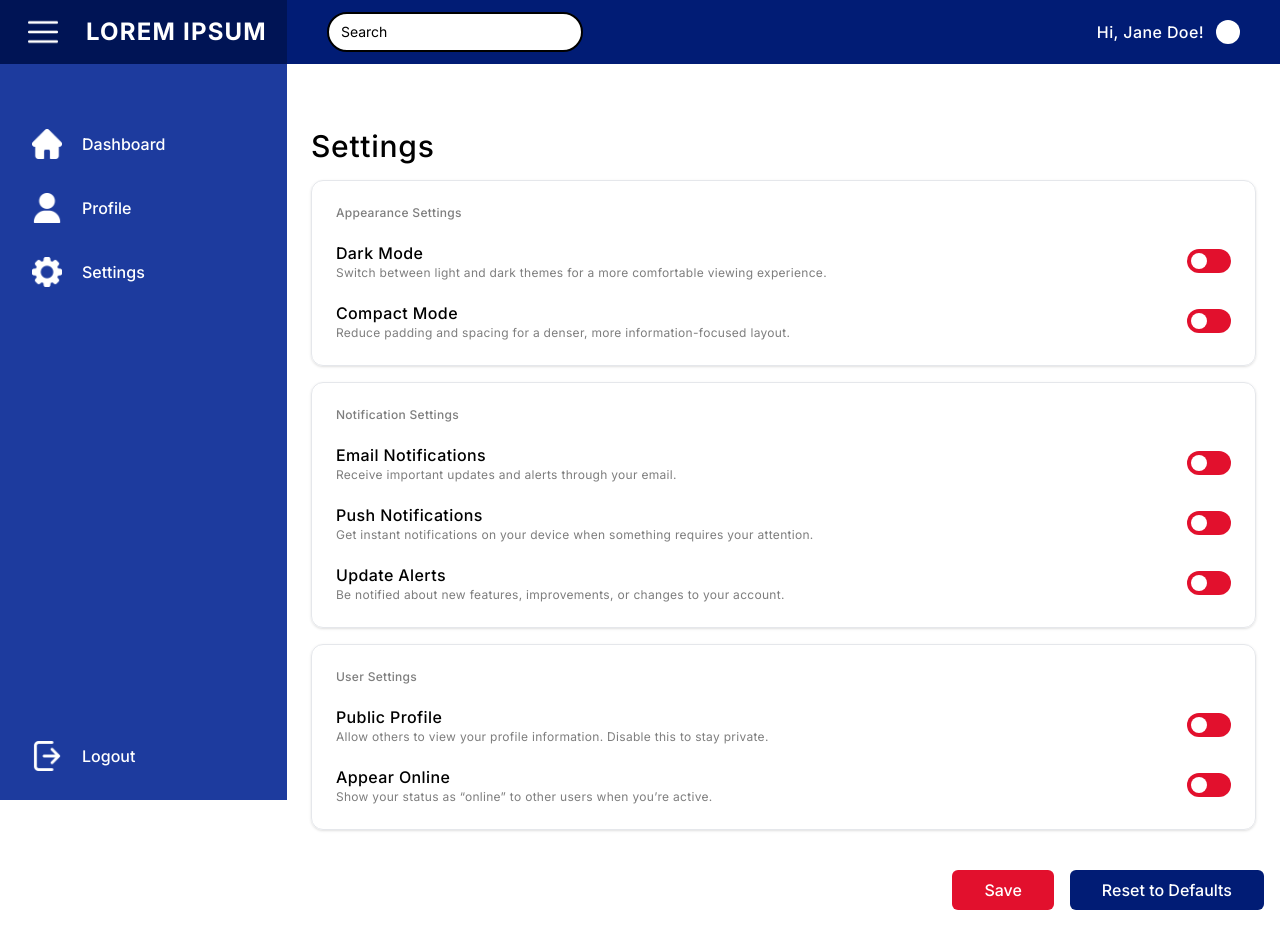
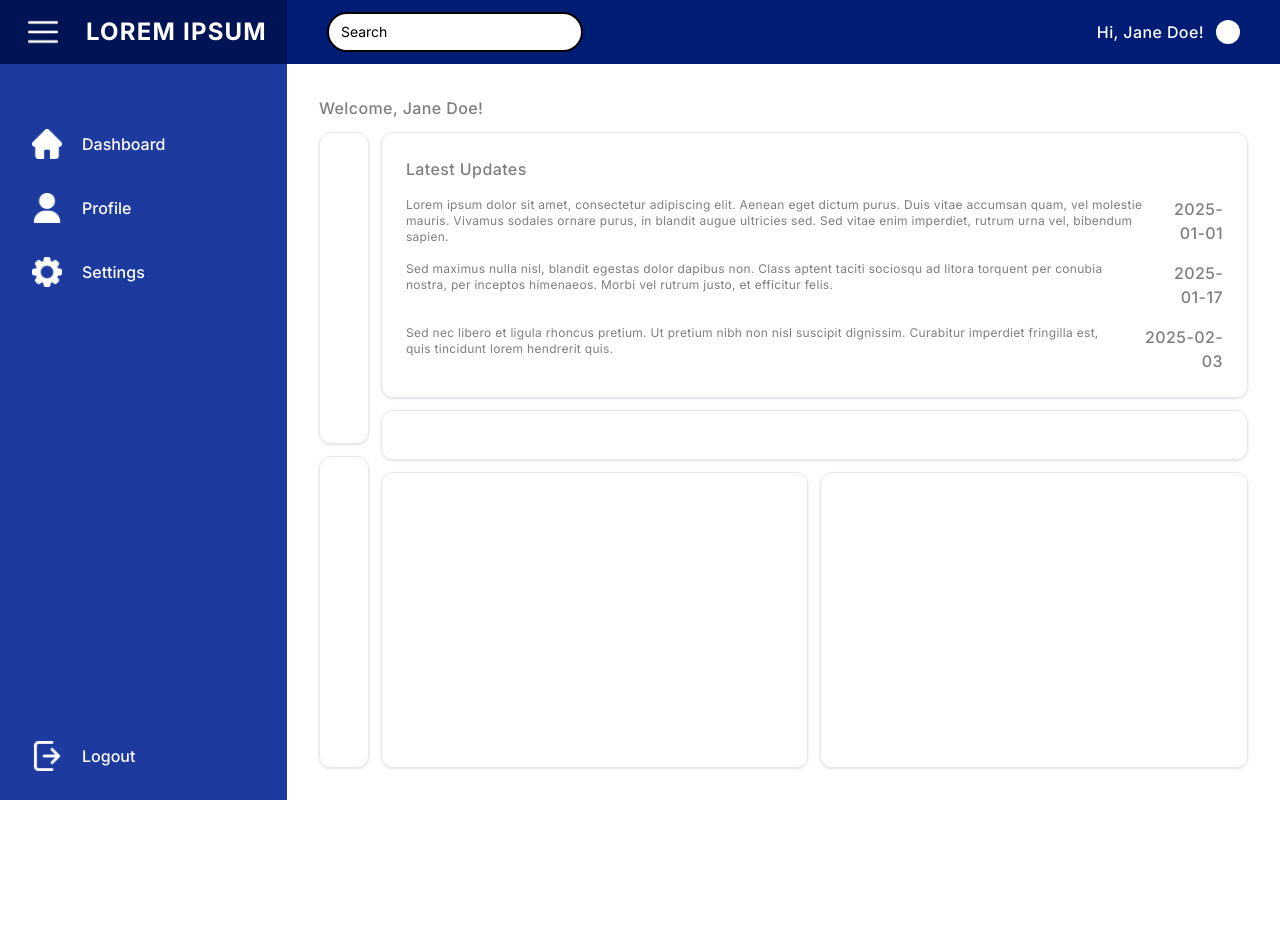
Before and after one commit to NiTzuA/frontend-technical-exam, a React (Vite) app: page / in a window 1280 px wide. After the commit the page ends 800 px from the top, so only its background shows below. Built offline with nearby package versions, Linux system fonts and the light colour scheme.

Commit message:
Added Updates Card

```diff
--- a/src/App.jsx
+++ b/src/App.jsx
@@ -5,6 +5,8 @@ import Navbar from './components/layout/Navbar.jsx'
 import Profile from './components/page_segments/dashboard/Profile.jsx'
 import Settings from './components/page_segments/dashboard/Settings.jsx'
 import Card from './components/ui/Card.jsx'
+import Home from './components/page_segments/dashboard/Home.jsx'
+
 import { useState } from 'react'
 import { useEffect } from 'react'
 
@@ -47,7 +49,7 @@ function App() {
         {!isSmallScreen || !isSidebarOpen ? (
           <div className='flex-grow flex flex-col'>
             <Navbar />
-            <Settings />
+            <Home />
           </div>
         ) : null}
       </div>
--- a/src/components/page_segments/dashboard/Home.jsx
+++ b/src/components/page_segments/dashboard/Home.jsx
@@ -0,0 +1,68 @@
+import Text from "../../ui/Text";
+import Card from "../../ui/Card";
+import { useState, useEffect } from "react";
+import updatesDummy from "../../../data/updates.json";
+
+function Home() {
+
+    const [events, setEvents] = useState([]);
+
+    useEffect(() => {
+        setEvents(updatesDummy);
+    }, []);
+
+    return (
+        <>
+            <div className="flex flex-col justsify-between items-stretch p-8 gap-3 flex-grow">
+                <div className="flex flex-row">
+                    <Text>Welcome, Jane Doe!</Text>
+                </div>
+                <div className="flex flex-row gap-3 justify-between flex-grow">
+                    <div className="flex flex-col gap-3 flex-grow justify-between">
+                        <Card className="flex-grow">
+                            <div>
+
+                            </div>
+                        </Card>
+                        <Card className="flex-grow">
+
+                        </Card>
+                    </div>
+                    <div className="flex flex-col gap-3 flex-grow justify-between">
+                        <Card>
+                            <div className="flex flex-col gap-4">
+                                <div className="flex flex-row">
+                                    <Text>Latest Updates</Text>
+                                </div>
+                                {events.map (evt => (
+                                    <div key={evt.id} className="flex flex-row gap-5">
+                                        <div className="flex-grow text-left">
+                                            <Text className="font-normal text-xs">{evt.description}</Text>
+                                        </div>
+
+                                        <div className="flex-grow text-right">
+                                            <Text className="text-accent">{evt.date}</Text>
+                                        </div>
+                                    </div>
+                                ))}
+                            </div>
+                        </Card>
+                        <Card>
+
+                        </Card>
+                        <div className="flex flex-row gap-3 justify-between flex-grow">
+                            <Card className="flex-grow">
+
+                            </Card>
+                            <Card className="flex-grow">
+
+                            </Card>
+                        </div>
+                    </div>
+                </div>
+            </div>
+        </>
+    );
+}
+
+export default Home
--- a/src/components/page_segments/dashboard/Profile.jsx
+++ b/src/components/page_segments/dashboard/Profile.jsx
@@ -12,7 +12,7 @@ function Profile( {} ) {
     return (
 
         <>
-            <div className="bg-background flex-grow flex flex-col">
+            <div className="flex-grow flex flex-col">
                 <div className="">
                     <img
                     src={HeroImage}
--- a/src/components/ui/Card.jsx
+++ b/src/components/ui/Card.jsx
@@ -1,7 +1,7 @@
 function Card( {className = "", ...props} ) {
     return (
         <>
-            <div className="rounded-xl border bg-card text-card-foreground shadow">
+            <div className={`rounded-xl border bg-card text-card-foreground shadow ${className}`}>
                 <div className="p-6">
                     {props.children}
                 </div>
--- /dev/null
+++ b/src/data/updates.json
@@ -0,0 +1,18 @@
+
+[
+  {
+    "id": 1,
+    "date": "2025-01-01",
+    "description": "Lorem ipsum dolor sit amet, consectetur adipiscing elit. Aenean eget dictum purus. Duis vitae accumsan quam, vel molestie mauris. Vivamus sodales ornare purus, in blandit augue ultricies sed. Sed vitae enim imperdiet, rutrum urna vel, bibendum sapien."
+  },
+  {
+    "id": 2,
+    "date": "2025-01-17",
+    "description": "Sed maximus nulla nisl, blandit egestas dolor dapibus non. Class aptent taciti sociosqu ad litora torquent per conubia nostra, per inceptos himenaeos. Morbi vel rutrum justo, et efficitur felis."
+  },
+  {
+    "id": 3,
+    "date": "2025-02-03",
+    "description": "Sed nec libero et ligula rhoncus pretium. Ut pretium nibh non nisl suscipit dignissim. Curabitur imperdiet fringilla est, quis tincidunt lorem hendrerit quis."
+  }
+]
```
